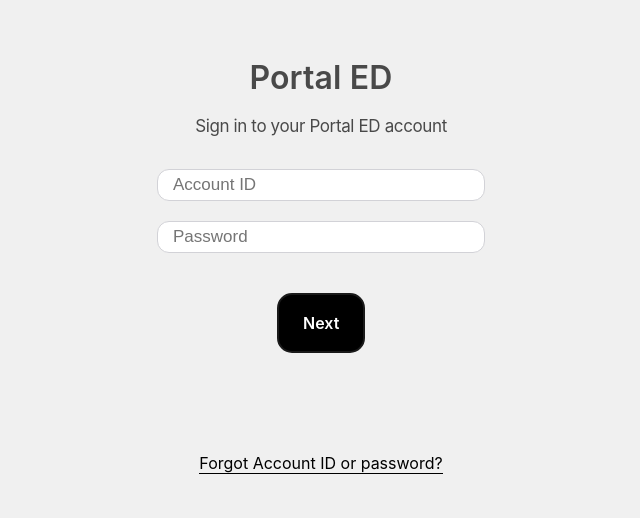
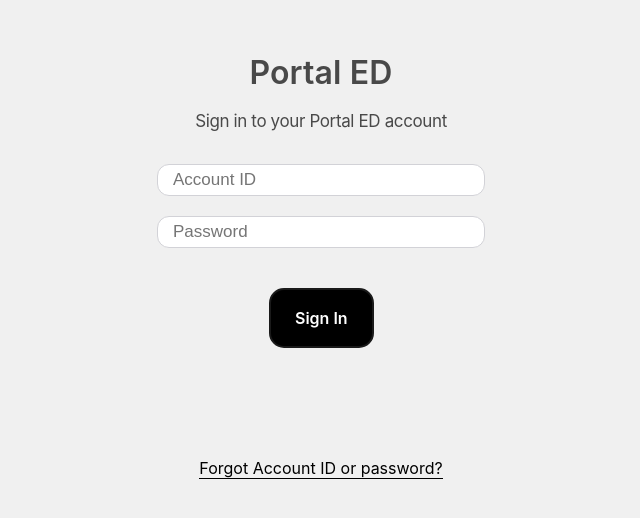
Before and after one commit to bruteforceproject/PortalEd, a React (Create React App) app in the folder frontend/: page /log-in in a window 1280 px wide. Shown: the part 134-652 px from the top of the page, without its empty margins (319-959 px from the left). Built offline with nearby package versions, Linux system fonts and the light colour scheme.

Commit message:
User Login and Register ( Updates Mongodb)

```diff
--- a/frontend/package.json
+++ b/frontend/package.json
@@ -11,7 +11,9 @@
     "react-big-calendar": "^1.6.9",
     "react-dom": "^18.2.0",
     "react-router-dom": "^6.10.0",
-    "react-scripts": "^5.0.1"
+    "react-scripts": "^5.0.1",
+    "realm": "^12.2.0",
+    "realm-web": "^2.0.0"
   },
   "scripts": {
     "start": "react-scripts start",
--- a/frontend/src/assets/page-styles/log-in.css
+++ b/frontend/src/assets/page-styles/log-in.css
@@ -159,6 +159,17 @@ word-break: break-word;
   will-change: transform;
 }
 
+.error-message {
+  margin-top: 10px;
+  text-align: center;
+}
+
+/* Additional styles for the error message text color */
+.error-message p {
+  color: red;
+}
+
+
 .log-in-button:disabled {
   pointer-events: none;
 }
--- a/frontend/src/pages/log-in.jsx
+++ b/frontend/src/pages/log-in.jsx
@@ -1,16 +1,16 @@
-import { React, useState } from 'react'
-import InputField from '../assets/components/input-field'
-import "../assets/page-styles/log-in.css"
-import { useNavigate } from 'react-router-dom'
+import React, { useState } from "react";
+import InputField from "../assets/components/input-field";
+import "../assets/page-styles/log-in.css";
+import { useNavigate } from "react-router-dom";
 
 const Login = () => {
-
   const navigate = useNavigate();
-
   const [credentials, setCredentials] = useState({
     accountID: "",
-    password: ""
+    password: "",
   });
+
+  const [error, setError] = useState("");
 
   const accountInputs = [
     {
@@ -18,49 +18,80 @@ const Login = () => {
       name: "accountID",
       type: "text",
       placeholder: "Account ID",
-      label: "Account ID"
+      label: "Account ID",
     },
-
     {
       id: 2,
       name: "password",
       type: "password",
       placeholder: "Password",
-      label: "Password"
-    }
-  ]
+      label: "Password",
+    },
+  ];
 
   const onChange = (e) => {
-    setCredentials({...credentials, [e.target.name]: e.target.value})
+    setCredentials({ ...credentials, [e.target.name]: e.target.value });
   };
 
-  const verifyCredentials = (e) => {
+  const handleSubmit = async (e) => {
     e.preventDefault();
 
-    if(credentials.accountID === "teacher" && credentials.password === "password"){
-      navigate("/teacherView");
+    try {
+      const response = await fetch("http://localhost:8000/api/login", {
+        method: "POST",
+        headers: {
+          "Content-Type": "application/json",
+        },
+        body: JSON.stringify(credentials),
+      });
+
+      if (response.status === 200) {
+        // Authentication successful, redirect to the dashboard or home page
+        navigate("/home"); // Change to your authenticated page
+      } else if (response.status === 401) {
+        setError("Incorrect password");
+      } else if (response.status === 404) {
+        setError("User not found");
+      } else {
+        setError("Authentication failed");
+      }
+    } catch (error) {
+      console.error("Error:", error);
+      setError("Authentication failed");
     }
-    else if(credentials.accountID === "parent" && credentials.password === "password"){
-      navigate("/parentView");
-    }
-    else if(credentials.accountID === "counselor" && credentials.password === "password"){
-      navigate("/counselorView");
-    }
-  }
+  };
 
   return (
-    <div className = "log-in">
-      <form className='log-in-form' onSubmit={verifyCredentials}>
-        <h1 className='title' >Portal ED</h1>
-        <p className='caption' id="small">Sign in to your Portal ED account</p>
-        {accountInputs.map((input) => (
-          <InputField key = {input.id} {...input} value = {credentials[accountInputs.name]} onChange = {onChange}/>
-        ))}
-        <button className='log-in-button' >Next</button>
-        <a className='log-in-link' href='http://localhost:3000/account-recovery/password'>Forgot Account ID or password?</a>
-      </form>
+    <div className="log-in">
+  <form className="log-in-form" onSubmit={handleSubmit}>
+    <h1 className="title">Portal ED</h1>
+    <p className="caption" id="small">
+      Sign in to your Portal ED account
+    </p>
+    {accountInputs.map((input) => (
+      <InputField
+        key={input.id}
+        {...input}
+        value={credentials[input.name]}
+        onChange={onChange}
+      />
+    ))}
+    <button className="log-in-button" type="submit">
+      Sign In
+    </button>
+    <div className="error-message">
+      {error && <p style={{ color: "red" }}>{error}</p>}
     </div>
-  )
-}
+    <a
+      className="log-in-link"
+      href="http://localhost:3000/account-recovery/password"
+    >
+      Forgot Account ID or password?
+    </a>
+  </form>
+</div>
 
-export default Login
+  );
+};
+
+export default Login;
--- a/frontend/src/pages/register.jsx
+++ b/frontend/src/pages/register.jsx
@@ -5,9 +5,10 @@ import { useNavigate } from "react-router-dom";
 
 const Register = () => {
   const navigate = useNavigate();
-  const [credentials, setCredentials] = useState({
+  const [userData, setUserData] = useState({
     accountID: "",
     password: "",
+    // Add other fields as needed
   });
 
   const accountInputs = [
@@ -25,30 +26,28 @@ const Register = () => {
       placeholder: "Password",
       label: "Password",
     },
+    // Add additional input fields here
   ];
 
   const onChange = (e) => {
-    setCredentials({ ...credentials, [e.target.name]: e.target.value });
+    setUserData({ ...userData, [e.target.name]: e.target.value });
   };
 
   const handleSubmit = async (e) => {
     e.preventDefault();
-    console.log("Submit button clicked");
 
     try {
-      const response = await fetch('http://localhost:8000/api/users', {
+      const response = await fetch("http://localhost:8000/api/users", {
         method: "POST",
         headers: {
           "Content-Type": "application/json",
         },
-        body: JSON.stringify(credentials),
+        body: JSON.stringify(userData),
       });
 
-      console.log("Response status:", response.status);
-
       if (response.status === 201) {
-        console.log("User created successfully");
-        navigate("/home");
+        // Registration successful, redirect to the dashboard or home page
+        navigate("/home"); // Change to your authenticated page
       } else {
         console.error("Registration failed:", response.statusText);
       }
@@ -62,18 +61,18 @@ const Register = () => {
       <form className="log-in-form" onSubmit={handleSubmit}>
         <h1 className="title">Portal ED</h1>
         <p className="caption" id="small">
-          [Admin Only]: Register account
+          Create a Portal ED account
         </p>
         {accountInputs.map((input) => (
           <InputField
             key={input.id}
             {...input}
-            value={credentials[input.name]}
+            value={userData[input.name]}
             onChange={onChange}
           />
         ))}
         <button className="log-in-button" type="submit">
-          Next
+          Sign Up
         </button>
         <a
           className="log-in-link"
```
Also changed, not shown: 2 other files (tests, documents, lock files or other folders).
